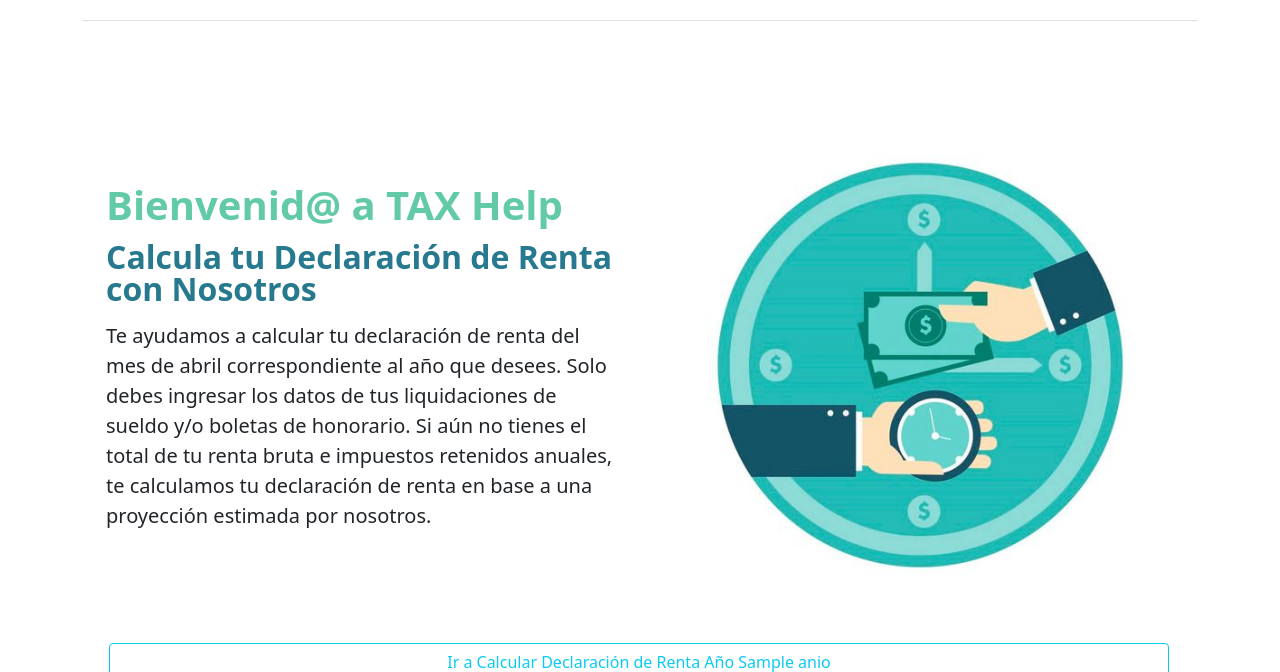
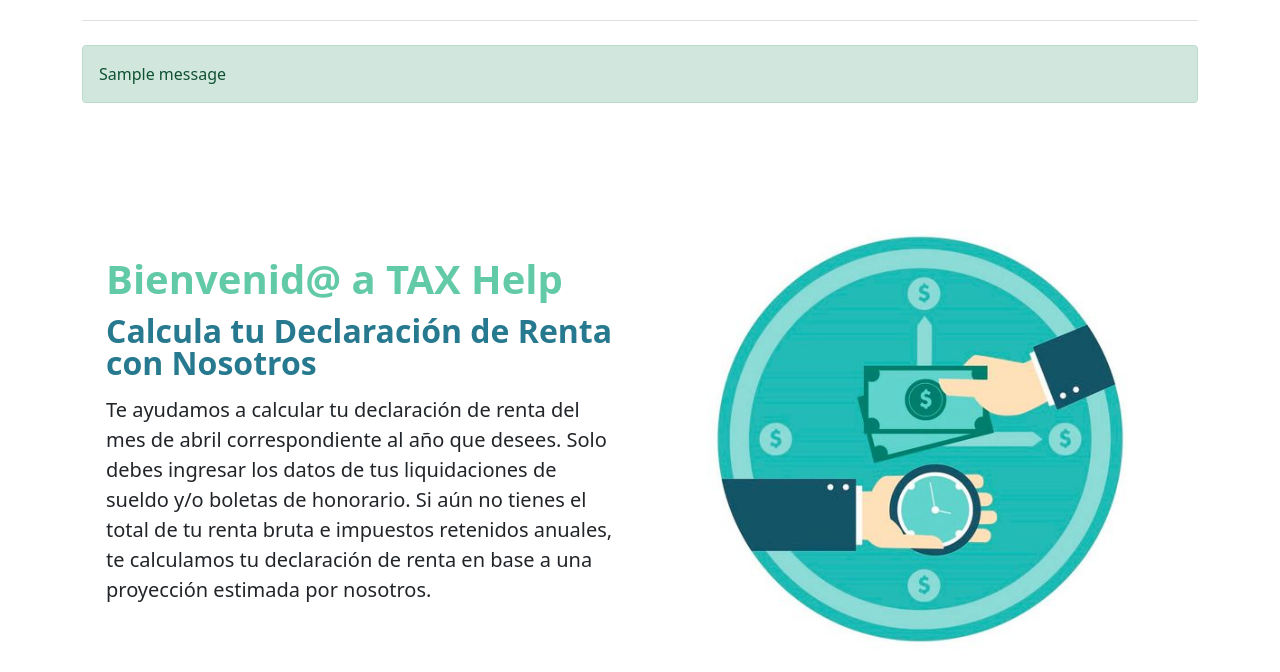
Before and after one commit to FernandaLorca/proyectoSII, a Flask app: page / in a window 1280 px wide. Shown: the part 322-994 px from the top of the page. Run offline with Flask 2, Linux system fonts and the light colour scheme; one stand-in notice (Sample message) is shown; a database or web service that is not in the repository returns one stand-in record (values such as "Sample title"); some libraries are stand-ins or nearby versions.

Commit message:
mensajes

```diff
--- a/main.py
+++ b/main.py
@@ -108,6 +108,8 @@
 
     if 'user' in session:
         session.pop('user')
+        success_message = 'Sesión cerrada exitosamente.'
+        flash(success_message)
 
     return redirect(url_for('index'))
 
@@ -299,7 +301,6 @@
 def calcular():
 
 
-
     return render_template('calcular.html')
 
 if __name__ == '__main__':
--- a/templates/admin.html
+++ b/templates/admin.html
@@ -78,7 +78,7 @@
         </div>
 
 
-        <div class="container col-xxl-9 px-4 py-2" id="custom-cards">
+        <div class="container col-xxl-10 px-4 py-2" id="custom-cards">
 
             <div class="mb-3">
 
--- a/templates/index.html
+++ b/templates/index.html
@@ -1,6 +1,16 @@
 {% extends "layout.html" %}
 
 {% block content %}
+
+{% with messages = get_flashed_messages() %}
+            {% if messages %}
+                {% for message in messages %}
+                <div class="alert alert-success" role="alert">
+                    {{message}}
+                  </div>
+                {% endfor %}
+            {% endif %}
+{% endwith %}
 
 <main>
 
--- a/templates/ingresarcm.html
+++ b/templates/ingresarcm.html
@@ -5,7 +5,7 @@
 {% with messages = get_flashed_messages() %}
             {% if messages %}
                 {% for message in messages %}
-                <div class="alert alert-success" role="alert">
+                <div class="alert alert-danger" role="alert">
                     {{message}}
                   </div>
                 {% endfor %}
--- a/templates/ingresaria.html
+++ b/templates/ingresaria.html
@@ -5,7 +5,7 @@
 {% with messages = get_flashed_messages() %}
             {% if messages %}
                 {% for message in messages %}
-                <div class="alert alert-success" role="alert">
+                <div class="alert alert-danger" role="alert">
                     {{message}}
                   </div>
                 {% endfor %}
```
